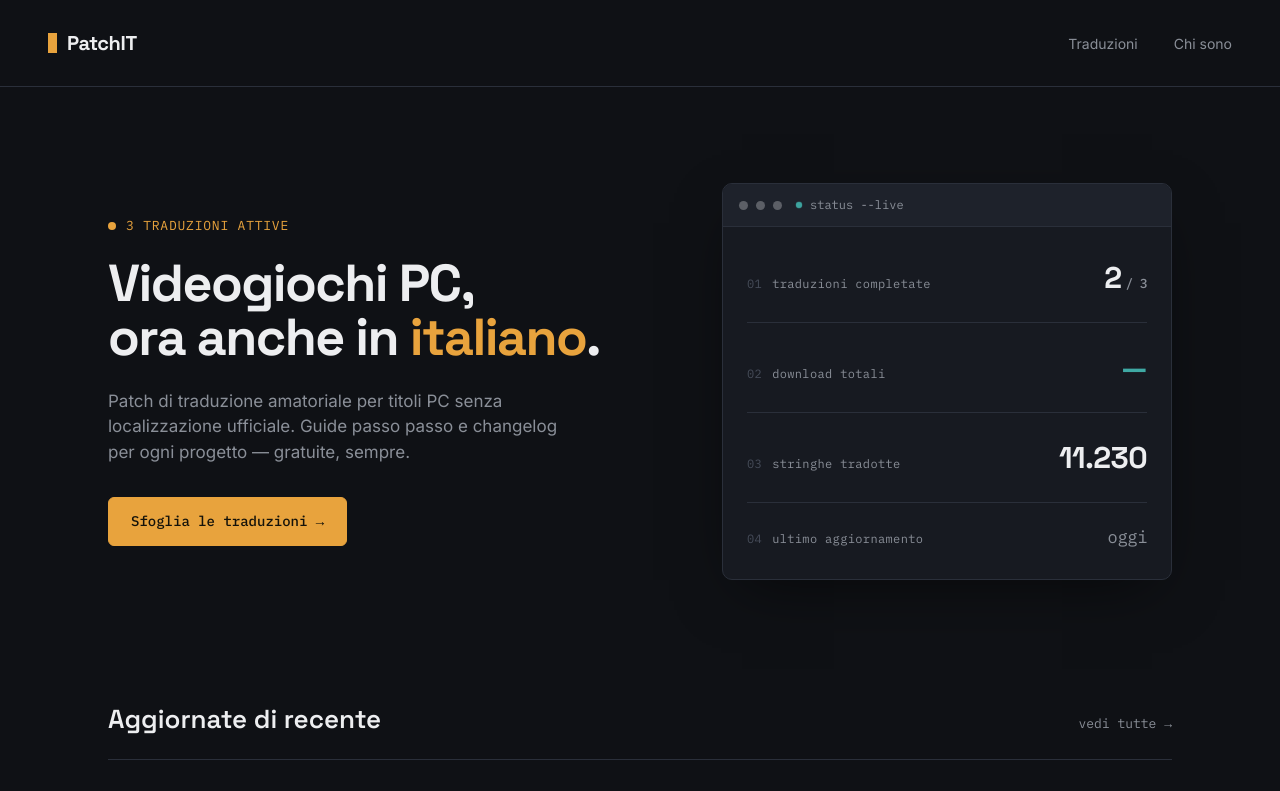
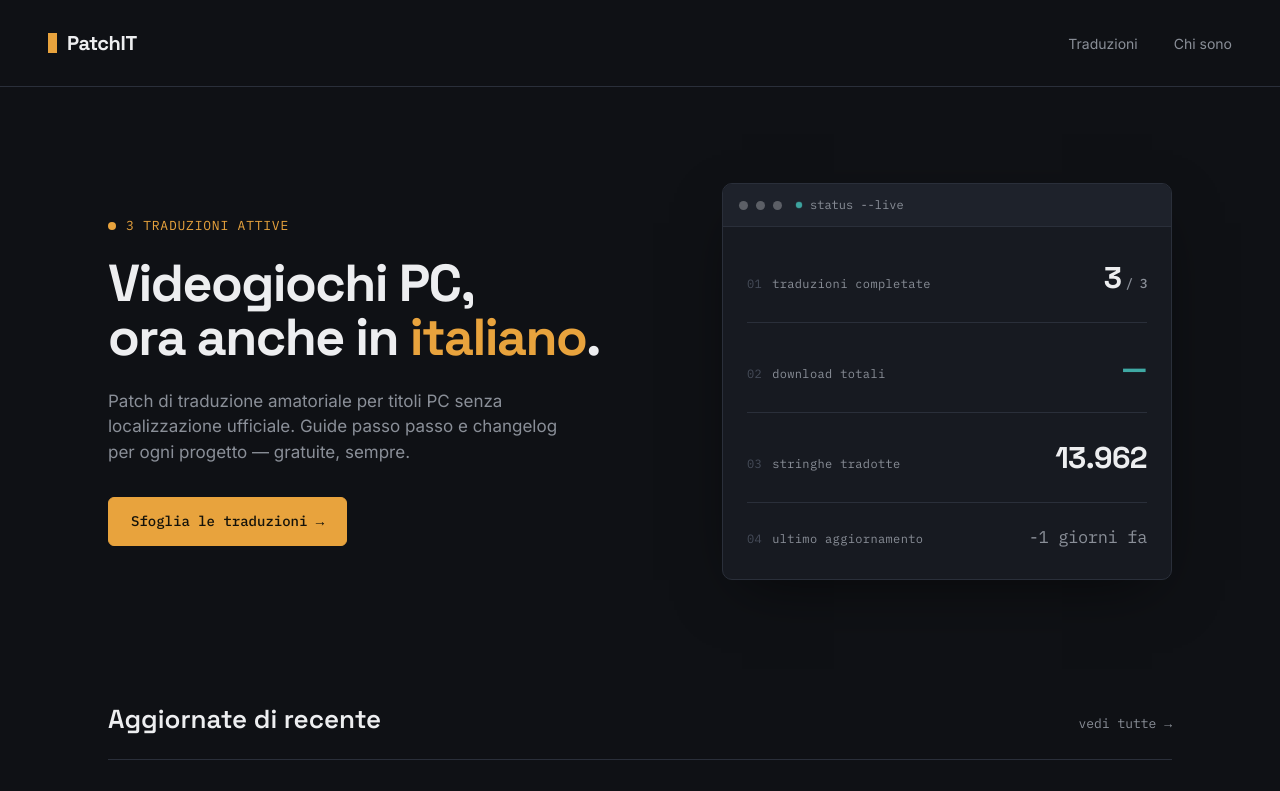
Before and after one commit to matteogit-dev/patchit, a React (Vite) app: page / in a window 1280 px wide. Shown: the top 791 px of the page. Built offline with nearby package versions, Linux system fonts and the light colour scheme; no server answers.

Commit message:
Aggiunta la traduzione per il gioco World War I

```diff
--- a/src/data/games.js
+++ b/src/data/games.js
@@ -15,7 +15,7 @@ export const games = [
     description: 'Traduzione amatoriale completa dei sottotitoli e dei testi di Dear Esther: Landmark Edition.',
     instructions: [
       'Scarica ed estrai lo zip della traduzione.',
-      'Copia i file estratti nella cartella di installazione del gioco steamapps/common/Dear Esther Landmark Edition/DearEsther_Data/StreamingAssets.',
+      'Copia il file estratto nella cartella di installazione del gioco steamapps/common/Dear Esther Landmark Edition/DearEsther_Data/StreamingAssets.',
       'Sovrascrivi il file quando richiesto.',
       'Avvia il gioco e seleziona la lingua Inglese dal menu impostazioni.',
     ],
@@ -45,7 +45,7 @@ export const games = [
     ],
     changelog: [
       { version: 'v1.0', date: '2023-04-18', note: 'Prima versione completa della traduzione.' },
-      { version: 'v1.0.1', date: '2023-04-18', note: 'Tradotti 6 consigli visibili nel precaricamento di una partita' },
+      { version: 'v1.0.1', date: '2023-04-18', note: 'Tradotti 6 consigli visibili nel precaricamento di una partita.' },
       { version: 'v1.0.2', date: '2023-04-20', note: 'Tradotti tutti i consigli visibili nel precaricamento di una partita.' },
       { version: 'v1.0.3', date: '2024-04-27', note: 'Corretto un errore di traduzione.' }
     ],
@@ -54,19 +54,24 @@ export const games = [
     id: 'wwi',
     title: 'World War I',
     code: 'wwi',
-    status: 'progress',
+    status: 'complete',
     version: 'v1.0',
-    updatedDate: null,
-    progress: 0,
-    stringsTranslated: 0, //2732 stringhe
-    downloadUrl: null,
-    releaseTag: null,
+    updatedDate: '2026/08/02',
+    progress: 100,
+    stringsTranslated: 2732,
+    downloadUrl: 'https://github.com/matteogit-dev/patchit/releases/download/world-war-i-1.0/World-War-I-ITA-v1.0.zip',
+    releaseTag: 'world-war-i-1.0',
     coverImage: 'games/world-war-i/cover.jpg',
     steamUrl: 'https://store.steampowered.com/app/361380/World_War_I/',
-    description: '',
+    description: 'Traduzione amatoriale completa dei testi di World War I.',
     instructions: [
+      'Scarica ed estrai lo zip della traduzione.',
+      'Copia il file estratto nella cartella di installazione del gioco steamapps/common/WWI/Data.',
+      'Sovrascrivi il file quando richiesto.',
+      'Avvia il gioco e buon divertimento!',
     ],
     changelog: [
+      { version: 'v1.0', date: '2026-08-02', note: 'Prima versione completa della traduzione.' }
     ],
   },
 ]
```
